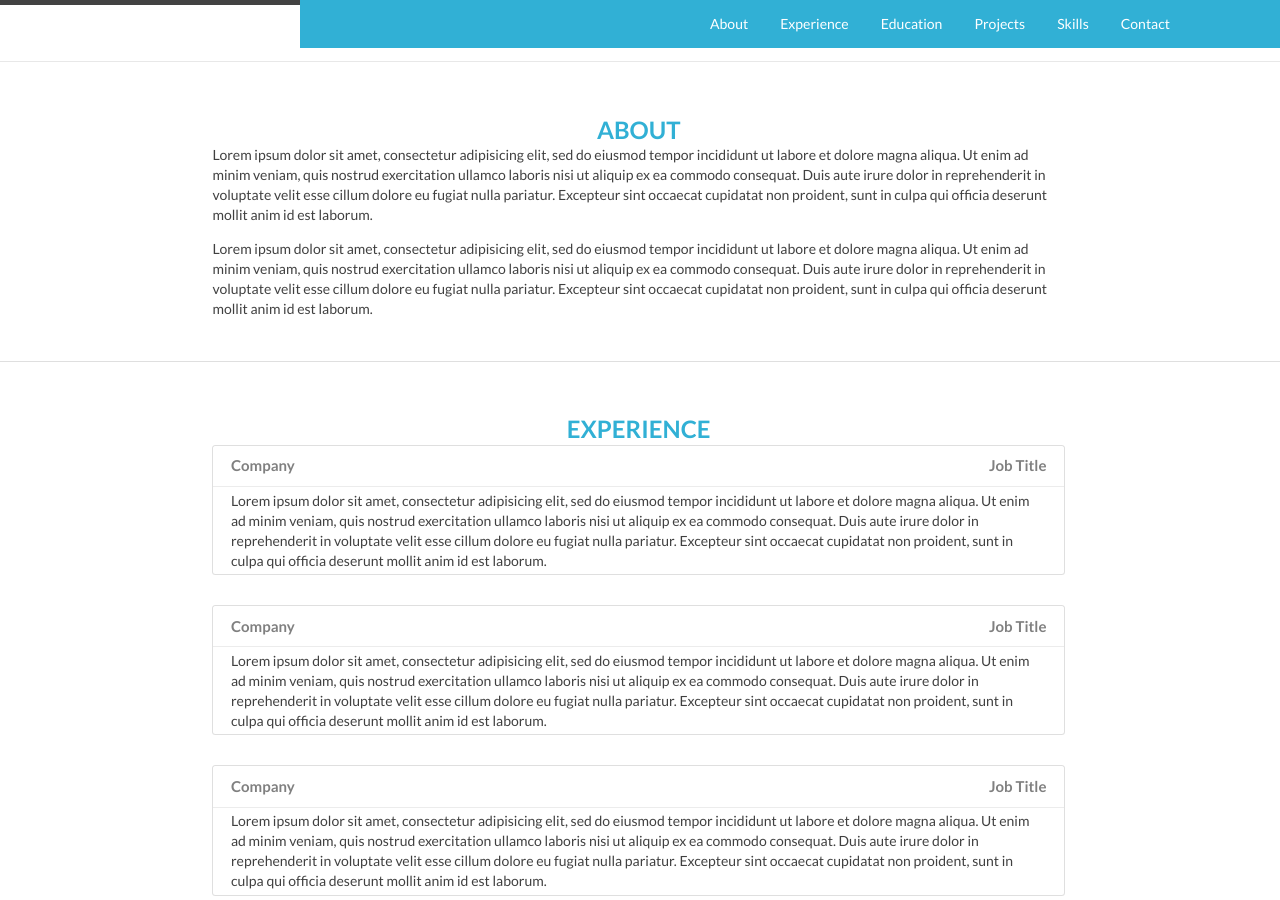
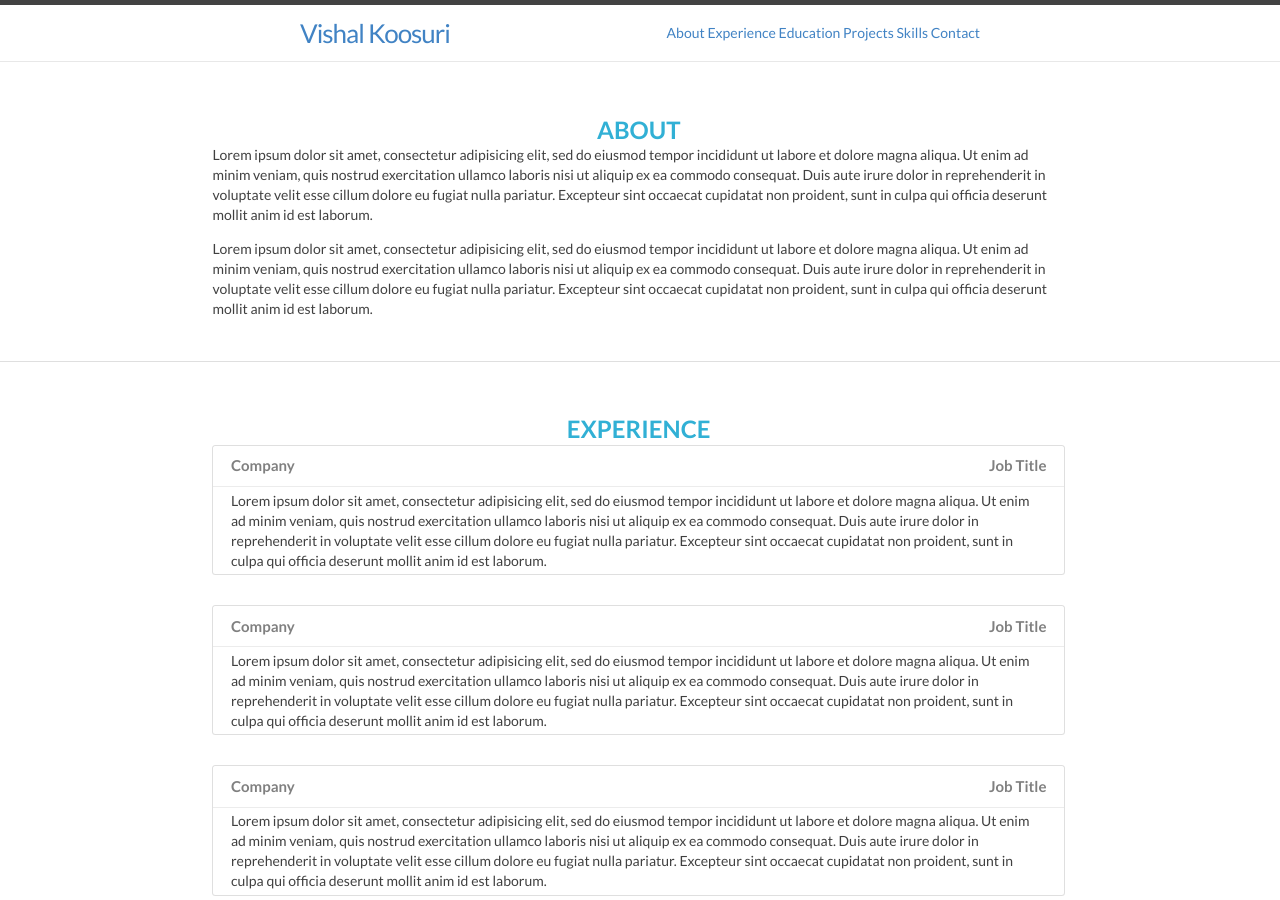
Before and after one commit to dainvinc/dainvinc.github.io, a Jekyll site: the page built from home.html, in a window 1280 px wide and 900 px high. Built offline with Jekyll 4.4.1, drawn with Linux system fonts in a browser that asks for light colours; nearby versions of some CDN libraries.

Commit message:
Improvements to the navbar

```diff
--- a/_includes/header.html
+++ b/_includes/header.html
@@ -4,31 +4,37 @@
 
     <h1  class="site-title"><a href="{{ site.baseurl }}/">{{ site.title }}</a></h1>
 
-    <div class="navbar">
+    <!--<div class="navbar">-->
+    <!--  <a href="#about">About</a>-->
+    <!--  <a href="#experience">Experience</a>-->
+    <!--  <a href="#education">Education</a>-->
+    <!--  <a href="#projects">Projects</a>-->
+    <!--  <a href="#skills">Skills</a>-->
+    <!--  <a href="#contact">Contact</a>-->
+    <!--</div>-->
+    <nav class="site-nav">
+      <a href="#" class="menu-icon">
+        <svg viewBox="0 0 18 15">
+          <path fill="#424242" d="M18,1.484c0,0.82-0.665,1.484-1.484,1.484H1.484C0.665,2.969,0,2.304,0,1.484l0,0C0,0.665,0.665,0,1.484,0 h15.031C17.335,0,18,0.665,18,1.484L18,1.484z"/>
+          <path fill="#424242" d="M18,7.516C18,8.335,17.335,9,16.516,9H1.484C0.665,9,0,8.335,0,7.516l0,0c0-0.82,0.665-1.484,1.484-1.484 h15.031C17.335,6.031,18,6.696,18,7.516L18,7.516z"/>
+          <path fill="#424242" d="M18,13.516C18,14.335,17.335,15,16.516,15H1.484C0.665,15,0,14.335,0,13.516l0,0 c0-0.82,0.665-1.484,1.484-1.484h15.031C17.335,12.031,18,12.696,18,13.516L18,13.516z"/>
+        </svg>
+      </a>
+
+      <div class="trigger">
         <a href="#about">About</a>
         <a href="#experience">Experience</a>
         <a href="#education">Education</a>
         <a href="#projects">Projects</a>
         <a href="#skills">Skills</a>
         <a href="#contact">Contact</a>
+        <!--{% for my_page in site.pages %}-->
+        <!--  {% if my_page.title %}-->
+        <!--  <a class="page-link" href="{{ my_page.url | prepend: site.baseurl }}">{{ my_page.title }}</a>-->
+        <!--  {% endif %}-->
+        <!--{% endfor %}-->
       </div>
-    <!--<nav class="site-nav">-->
-    <!--  <a href="#" class="menu-icon">-->
-    <!--    <svg viewBox="0 0 18 15">-->
-    <!--      <path fill="#424242" d="M18,1.484c0,0.82-0.665,1.484-1.484,1.484H1.484C0.665,2.969,0,2.304,0,1.484l0,0C0,0.665,0.665,0,1.484,0 h15.031C17.335,0,18,0.665,18,1.484L18,1.484z"/>-->
-    <!--      <path fill="#424242" d="M18,7.516C18,8.335,17.335,9,16.516,9H1.484C0.665,9,0,8.335,0,7.516l0,0c0-0.82,0.665-1.484,1.484-1.484 h15.031C17.335,6.031,18,6.696,18,7.516L18,7.516z"/>-->
-    <!--      <path fill="#424242" d="M18,13.516C18,14.335,17.335,15,16.516,15H1.484C0.665,15,0,14.335,0,13.516l0,0 c0-0.82,0.665-1.484,1.484-1.484h15.031C17.335,12.031,18,12.696,18,13.516L18,13.516z"/>-->
-    <!--    </svg>-->
-    <!--  </a>-->
-
-    <!--  <div class="trigger">-->
-    <!--    {% for my_page in site.pages %}-->
-    <!--      {% if my_page.title %}-->
-    <!--      <a class="page-link" href="{{ my_page.url | prepend: site.baseurl }}">{{ my_page.title }}</a>-->
-    <!--      {% endif %}-->
-    <!--    {% endfor %}-->
-    <!--  </div>-->
-    <!--</nav>-->
+    </nav>
 
   </div>
 
```
Lines whose indentation alone changed are shown as unchanged.
